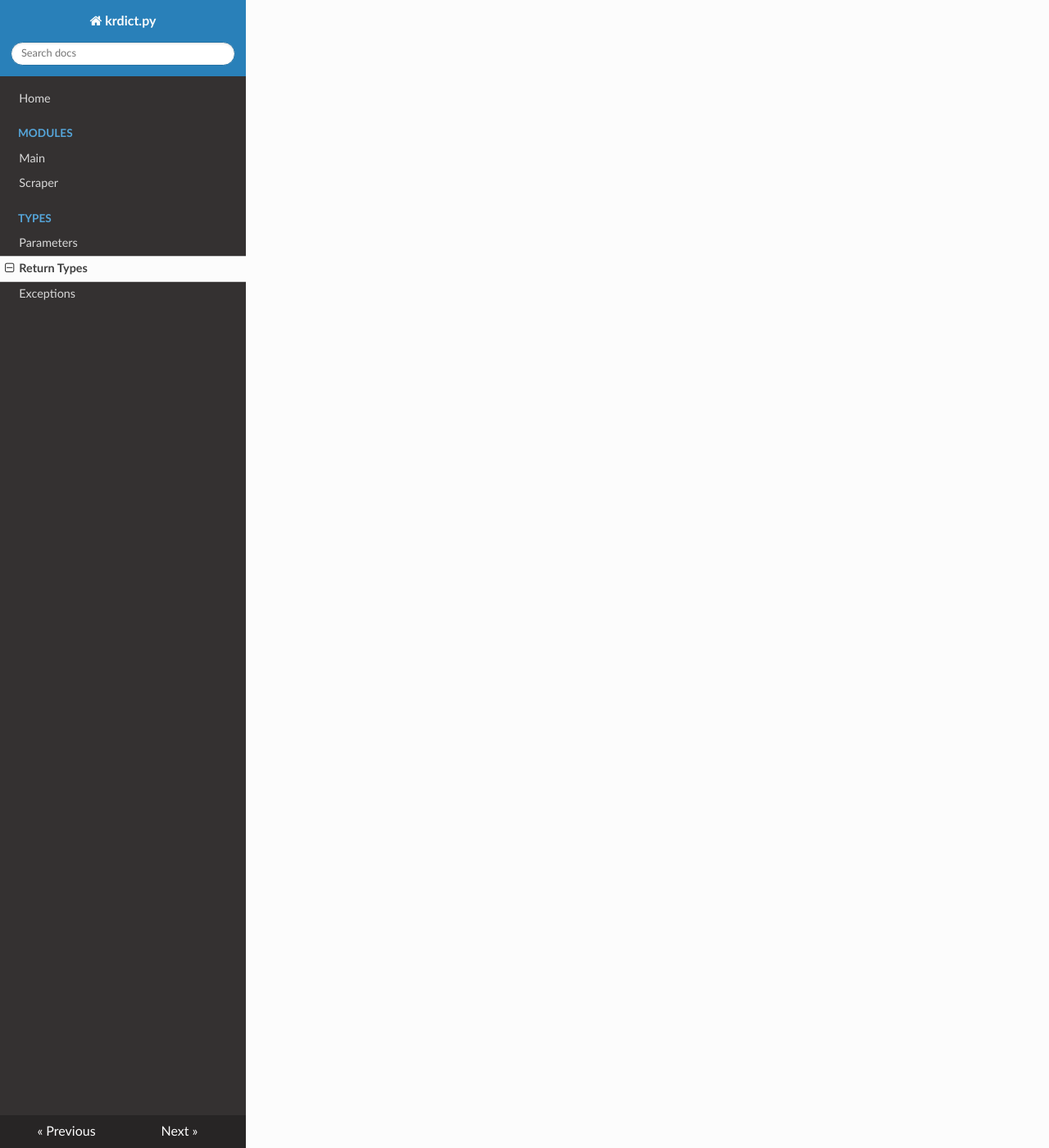
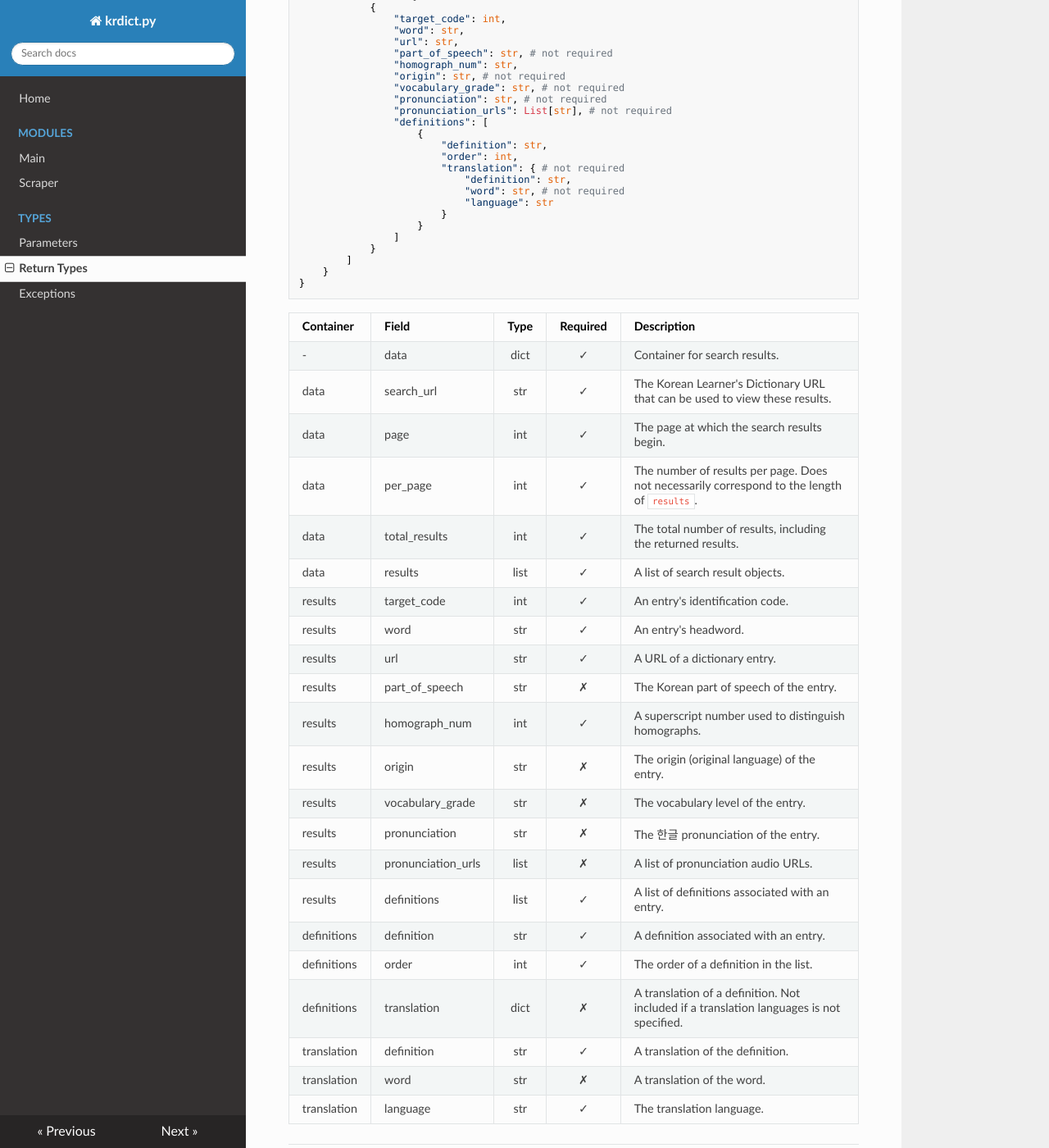
Before and after one commit to omarkmu/krdict.py, an MkDocs documentation site: the page built from docs/return_types.md, in a window 1280 px wide and 1400 px high, scrolled down 15574 px. Shown: the whole window at 82% size. Built offline with MkDocs 1.6.1, drawn with Linux system fonts in a browser that asks for light colours; nearby versions of some CDN libraries; some of the changed text lies outside the part shown.

Commit message:
Add new scraper functions to documentation Fix scraper word response ordering

````diff
--- a/docs/return_types.md
+++ b/docs/return_types.md
@@ -572,4 +572,68 @@ Information about the word of the day.
 | pronunciation      | str  |    ✗     | The 한글 pronunciation of the entry.
 | pronunciation_urls | list |    ✗     | A list of pronunciation audio URLs. Included only if scraping is enabled and URLs are available.
 
+## ScrapedWordSearchResponse
+
+The results of a word search retrieved via scraping.
+
+```python
+{
+    "data": {
+        "search_url": str,
+        "page": int,
+        "per_page": int,
+        "total_results": int,
+        "results": [
+            {
+                "target_code": int,
+                "word": str,
+                "url": str,
+                "part_of_speech": str, # not required
+                "homograph_num": str,
+                "origin": str, # not required
+                "vocabulary_grade": str, # not required
+                "pronunciation": str, # not required
+                "pronunciation_urls": List[str], # not required
+                "definitions": [
+                    {
+                        "definition": str,
+                        "order": int,
+                        "translation": { # not required
+                            "definition": str,
+                            "word": str, # not required
+                            "language": str
+                        }
+                    }
+                ]
+            }
+        ]
+    }
+}
+```
+
+| Container   | Field              | Type | Required | Description
+| ---------   | -----              | :--: | :------: | -----------
+| -           | data               | dict |    ✓     | Container for search results.
+| data        | search_url         | str  |    ✓     | The Korean Learner's Dictionary URL that can be used to view these results.
+| data        | page               | int  |    ✓     | The page at which the search results begin.
+| data        | per_page           | int  |    ✓     | The number of results per page. Does not necessarily correspond to the length of `results`.
+| data        | total_results      | int  |    ✓     | The total number of results, including the returned results.
+| data        | results            | list |    ✓     | A list of search result objects.
+| results     | target_code        | int  |    ✓     | An entry's identification code.
+| results     | word               | str  |    ✓     | An entry's headword.
+| results     | url                | str  |    ✓     | A URL of a dictionary entry.
+| results     | part_of_speech     | str  |    ✗     | The Korean part of speech of the entry.
+| results     | homograph_num      | int  |    ✓     | A superscript number used to distinguish homographs.
+| results     | origin             | str  |    ✗     | The origin (original language) of the entry.
+| results     | vocabulary_grade   | str  |    ✗     | The vocabulary level of the entry.
+| results     | pronunciation      | str  |    ✗     | The 한글 pronunciation of the entry.
+| results     | pronunciation_urls | list |    ✗     | A list of pronunciation audio URLs.
+| results     | definitions        | list |    ✓     | A list of definitions associated with an entry.
+| definitions | definition         | str  |    ✓     | A definition associated with an entry.
+| definitions | order              | int  |    ✓     | The order of a definition in the list.
+| definitions | translation        | dict |    ✗     | A translation of a definition. Not included if a translation languages is not specified.
+| translation | definition         | str  |    ✓     | A translation of the definition.
+| translation | word               | str  |    ✗     | A translation of the word.
+| translation | language           | str  |    ✓     | The translation language.
+
 ---
````
Also changed, not shown: docs/parameters.md (+17 -0 lines), docs/scraper.md (+57 -0 lines), 3 other files.
